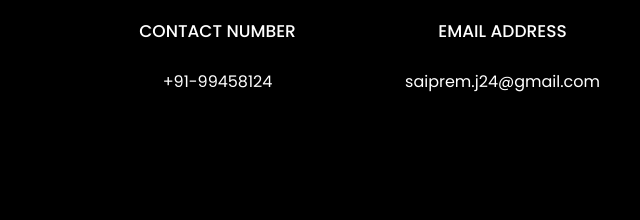
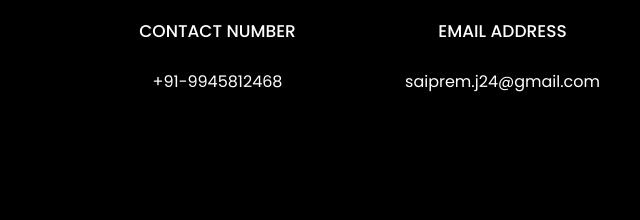
Before and after one commit to Saipremjanadri/Saiprem.janadri.github.io, a plain HTML site: page index.html in a window 1280 px wide. Shown: the part 5336-5556 px from the top of the page, 280-920 px from the left. Drawn offline with Linux system fonts and the light colour scheme; files whose address does not match are found by name.

Commit message:
Update index.html

```diff
--- a/index.html
+++ b/index.html
@@ -528,7 +528,7 @@ project image zoom effect
           			<span class="icon-phone2"></span>
           		</div>
           		<h3 class="mb-4">Contact Number</h3>
-	            <p><a href="tel://0101010101">+91-99458124</a></p>
+	            <p><a href="tel://0101010101">+91-9945812468</a></p>
 	          </div>
           </div>
           <div class="col-md-6 col-lg-3 d-flex ftco-animate">
```
